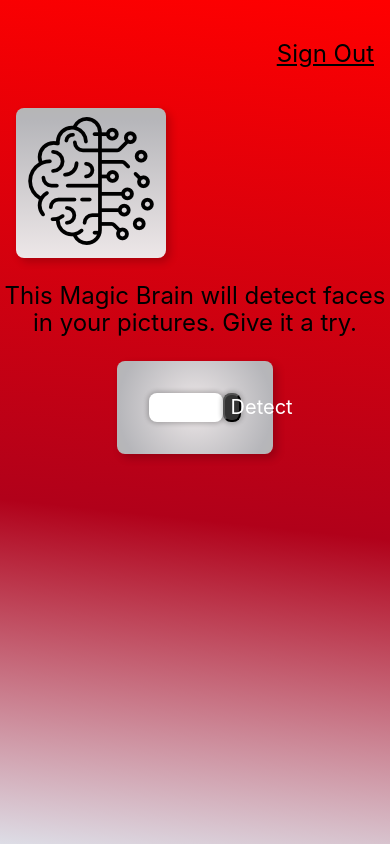
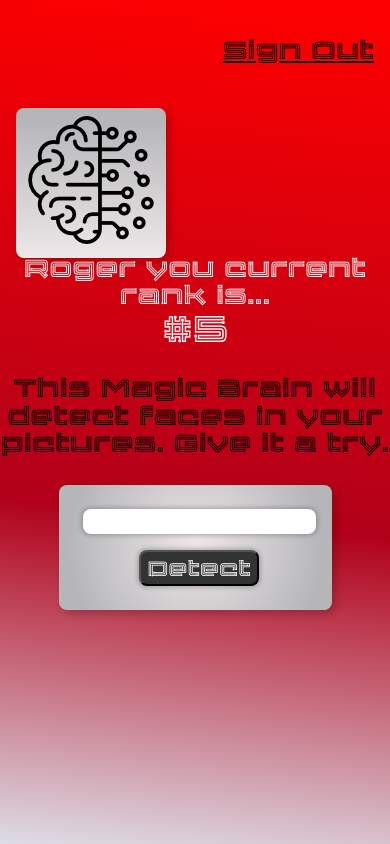
Before and after one commit to captain-rocket/facerecognitionbrain, a React (Create React App) app: page / in a window 390 px wide. Built offline with nearby package versions, Linux system fonts and the light colour scheme.

Commit message:
added media queries for form

```diff
--- a/src/App.js
+++ b/src/App.js
@@ -11,6 +11,7 @@ class App extends Component {
       <div className="App">
         <Navigation />
         <Logo />
+        <Rank />
         <ImageLinkForm className='ImageLinkForm'/>
         {/* <FaceRocognition /> */}
 
--- a/src/components/ImageLinkForm/ImageLinkForm.css
+++ b/src/components/ImageLinkForm/ImageLinkForm.css
@@ -1,4 +1,76 @@
+@media only screen and (max-width: 600px) {
+    #inputContainer {
+      flex-direction: column;
+      width: 90vw;
+  }
+  #formInput {
+    align-self: center;
+  }
+  #formButton {
+  align-self: center;
+  }
 
+}
+@media only screen and (max-width: 1600px) {
+    #inputContainer {
+      width: 50vw;
+  }
+  #formInput {
+    align-self: center;
+  }
+  #formButton {
+  align-self: center;
+  }
+
+}
+@media only screen and (max-width: 1300px) {
+    #inputContainer {
+      width: 55vw;
+  }
+  #formInput {
+    align-self: center;
+  }
+  #formButton {
+  align-self: center;
+  }
+
+}
+@media only screen and (max-width: 1200px) {
+    #inputContainer {
+      width: 60vw;
+  }
+  #formInput {
+    align-self: center;
+  }
+  #formButton {
+  align-self: center;
+  }
+
+}
+@media only screen and (max-width: 1000px) {
+    #inputContainer {
+      width: 65vw;
+  }
+  #formInput {
+    align-self: center;
+  }
+  #formButton {
+  align-self: center;
+  }
+}
+
+@media only screen and (max-width: 8500px) {
+    #inputContainer {
+      width: 70vw;
+  }
+  #formInput {
+    align-self: center;
+  }
+  #formButton {
+  align-self: center;
+  }
+
+}
 
 .form {
   width: 40vw;
@@ -7,7 +79,18 @@
 
 p {
   align-self: center;
+  bottom: var(--green-border);
+}
+
+#inputContainer {
+padding-left: 1.5rem;
+}
+
+#formInput {
+  width: 100%;
+  margin: .5rem;
 }
 button {
   align-self: center;
+  padding-top: .5rem;
 }
--- a/src/components/ImageLinkForm/ImageLinkForm.js
+++ b/src/components/ImageLinkForm/ImageLinkForm.js
@@ -7,9 +7,10 @@ const ImageLinkForm = () => {
         {'This Magic Brain will detect faces in your pictures. Give it a try.'}
       </p>
         <div className='dfr'>
-          <div className="dfr form pa4 br3 shadow-5">
-            <input className='f4 bn shadow-1 w-80 center br3' type="text" />
-            <button className='w-20 shadow-1 grow f4 link dib white br3 bg-dark-gray'>Detect</button>
+          <div id='inputContainer' className="dfr form pa3 br3 shadow-5">
+            <input id='formInput' className='f4 ma2 bn shadow-1 center br3' type="text" />
+            <button
+           id='formButton' className=' shadow-1 grow f4 ma2 link dib white br3 bg-dark-gray'>Detect</button>
           </div>
         </div>
     </div>
--- a/src/components/Rank/Rank.js
+++ b/src/components/Rank/Rank.js
@@ -2,8 +2,14 @@ import React from "react";
 
 const Rank = () => {
   return (
-    <div>
 
+    <div className='dfc tc'>
+      <div className=' white f3'>
+      {'Roger you current rank is...'}
+      </div>
+      <div className='white f2'>
+      {'#5'}
+      </div>
     </div>
   );
 }
--- a/src/index.css
+++ b/src/index.css
@@ -1,15 +1,19 @@
 html {
   height: 100%;
 }
-
+@font-face {
+  font-family: 'membra';
+  src: local('membra'), url(./fonts/membra.ttf)format('truetype');
+}
 body {
   margin: 0;
   padding: 0;
-  font-family: -apple-system, BlinkMacSystemFont, 'Segoe UI', 'Roboto', 'Oxygen',
+  font-family: membra, serif;
+  /* font-family: -apple-system, BlinkMacSystemFont, 'Segoe UI', 'Roboto', 'Oxygen',
     'Ubuntu', 'Cantarell', 'Fira Sans', 'Droid Sans', 'Helvetica Neue',
     sans-serif;
   -webkit-font-smoothing: antialiased;
-  -moz-osx-font-smoothing: grayscale;
+  -moz-osx-font-smoothing: grayscale; */
 
   background: linear-gradient(6deg, rgba(221,221,230,1) 0%, rgba(177,1,26,1) 39%, rgba(255,0,0,1) 100%);
   background-repeat: no-repeat;
```
Also changed, not shown: src/fonts/membra.ttf (added).
